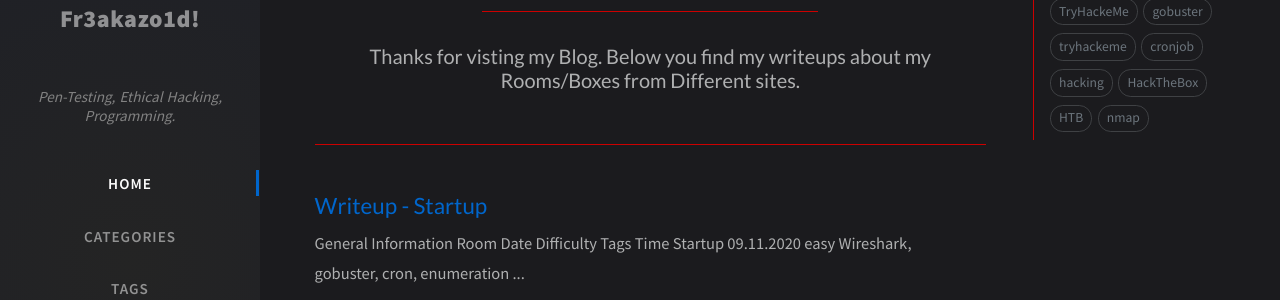
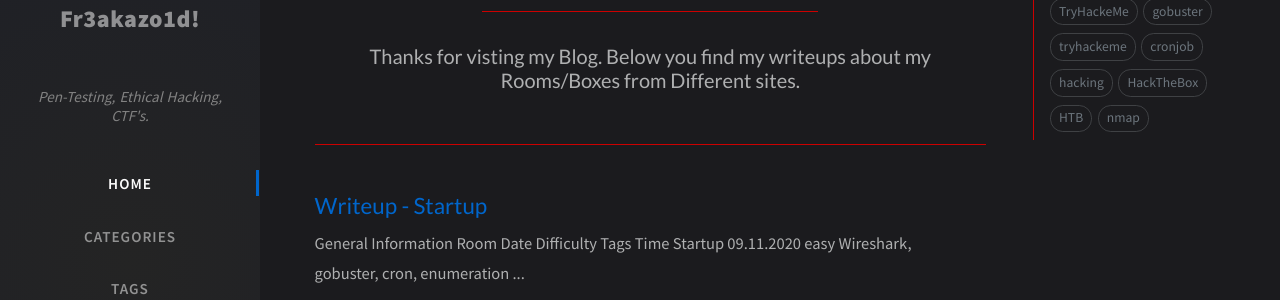
Before and after one commit to fr3akazo1d/old-page, a Jekyll site: the page built from index.html, in a window 1280 px wide. Shown: the part 185-485 px from the top of the page. Built offline with Jekyll 4.4.1, drawn with Linux system fonts in a browser that asks for light colours; nearby versions of some CDN libraries; the list of posts is cut into pages by our own code; comment, search, counter and statistics services are not loaded.

Commit message:
Update _config.yml

```diff
--- a/_config.yml
+++ b/_config.yml
@@ -10,7 +10,7 @@
 
 title: Fr3akazo1d!                         # the main title
 
-tagline: Pen-Testing, Ethical Hacking, Programming.  # it will display as the sub-title
+tagline: Pen-Testing, Ethical Hacking, CTF's.  # it will display as the sub-title
 
 description: >-                        # used by seo meta and the atom feed
   This Blog is about my Writeups from Different rooms/Boxes from TryHackme and HacktheBox.
```
